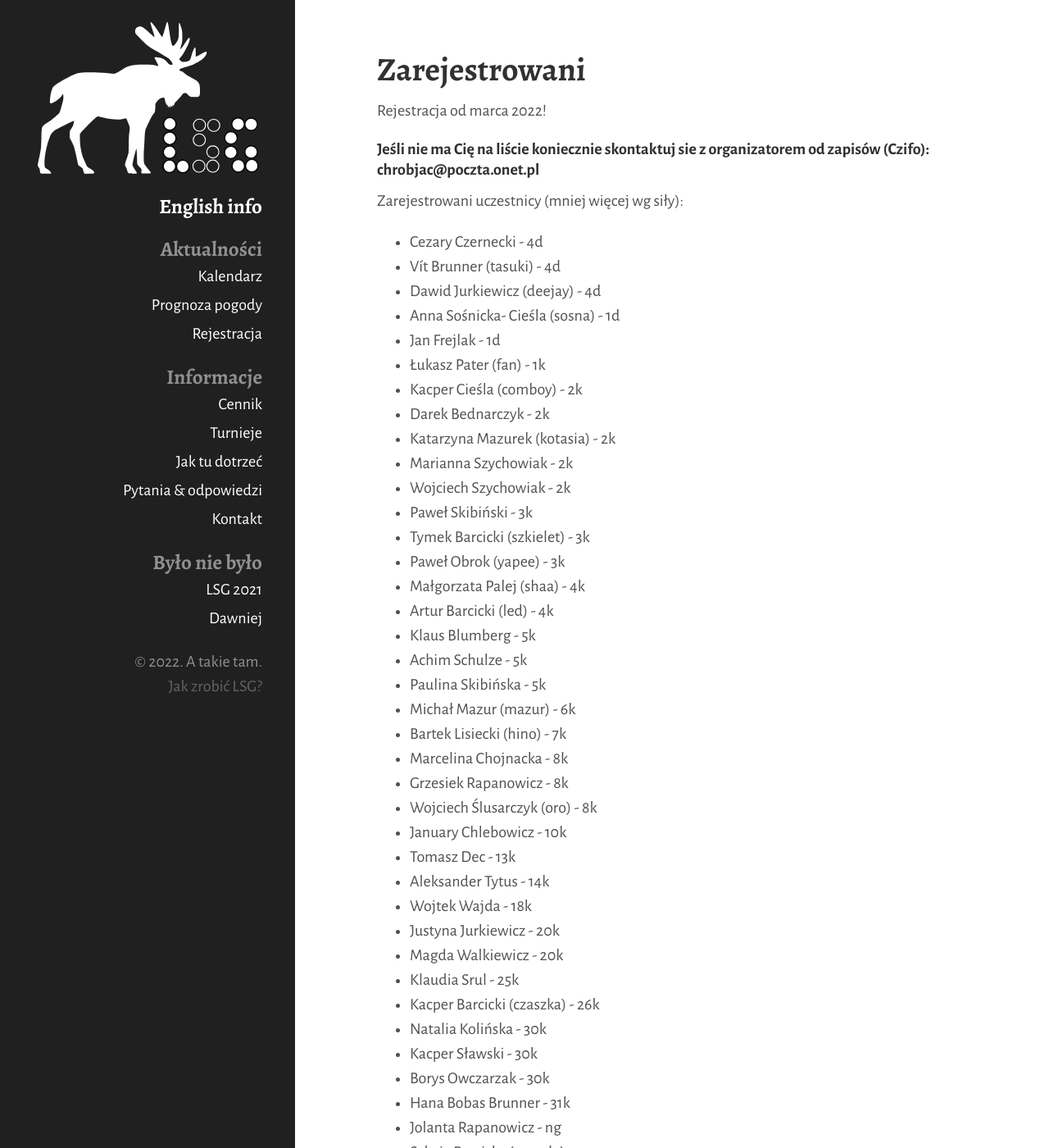
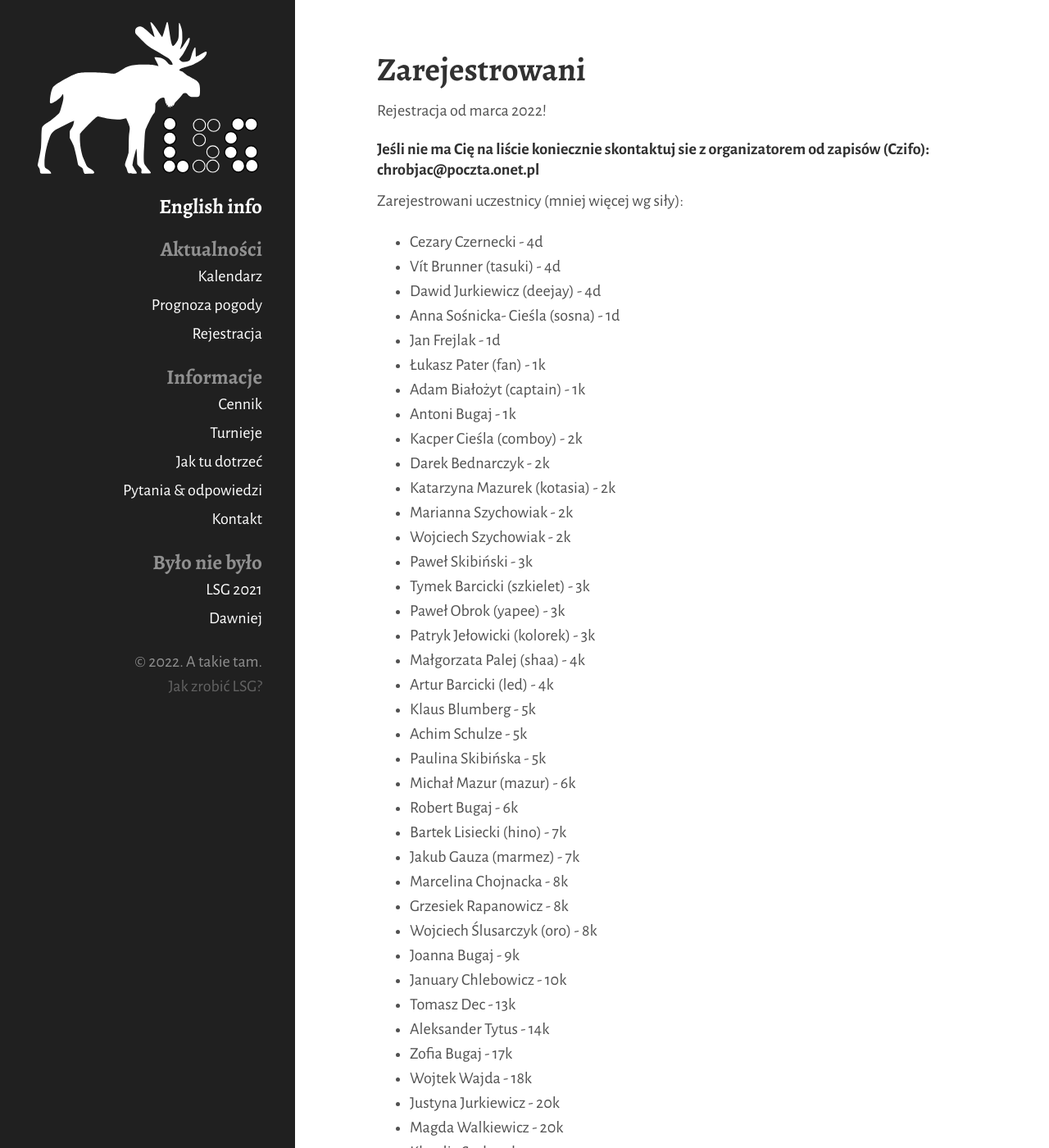
Before and after one commit to tasuki/lsg, a Jekyll site: the page built from zarejestrowani.md, in a window 1280 px wide and 1400 px high. Shown: the whole window at 82% size. Built offline with Jekyll 4.4.1, drawn with Linux system fonts in a browser that asks for light colours; nearby versions of some CDN libraries; some of the changed text lies outside the part shown.

Commit message:
Update zarejestrowani.md

```diff
--- a/zarejestrowani.md
+++ b/zarejestrowani.md
@@ -17,6 +17,8 @@ Zarejestrowani uczestnicy (mniej więcej wg siły):
 - Anna Sośnicka- Cieśla (sosna) - 1d
 - Jan Frejlak - 1d
 - Łukasz Pater (fan) - 1k
+- Adam Białożyt (captain) - 1k
+- Antoni Bugaj - 1k
 - Kacper Cieśla (comboy) - 2k
 - Darek Bednarczyk - 2k
 - Katarzyna Mazurek (kotasia) - 2k
@@ -25,19 +27,24 @@ Zarejestrowani uczestnicy (mniej więcej wg siły):
 - Paweł Skibiński - 3k
 - Tymek Barcicki (szkielet) - 3k
 - Paweł Obrok (yapee) - 3k
+- Patryk Jełowicki (kolorek) - 3k
 - Małgorzata Palej (shaa) - 4k
 - Artur Barcicki (led) - 4k
 - Klaus Blumberg - 5k
 - Achim Schulze - 5k
 - Paulina Skibińska - 5k
 - Michał Mazur (mazur) - 6k
+- Robert Bugaj - 6k
 - Bartek Lisiecki (hino) - 7k
+- Jakub Gauza (marmez) - 7k
 - Marcelina Chojnacka - 8k
 - Grzesiek Rapanowicz - 8k
 - Wojciech Ślusarczyk (oro) - 8k
+- Joanna Bugaj - 9k
 - January Chlebowicz - 10k
 - Tomasz Dec - 13k
 - Aleksander Tytus - 14k
+- Zofia Bugaj - 17k
 - Wojtek Wajda - 18k
 - Justyna Jurkiewicz - 20k
 - Magda Walkiewicz - 20k
@@ -72,6 +79,9 @@ Zarejestrowani uczestnicy (mniej więcej wg siły):
 - Łukasz Grabowski (grasiu) - ng
 - Julia Środoń - ng
 - Eliza Nowacka - ng
+- Anna Cichocka - ng
+- Rufin Gauza - ng
+- Inga Gauza - ng
 - Jacek Chroboczek (czifo) - ng
 
 
```
